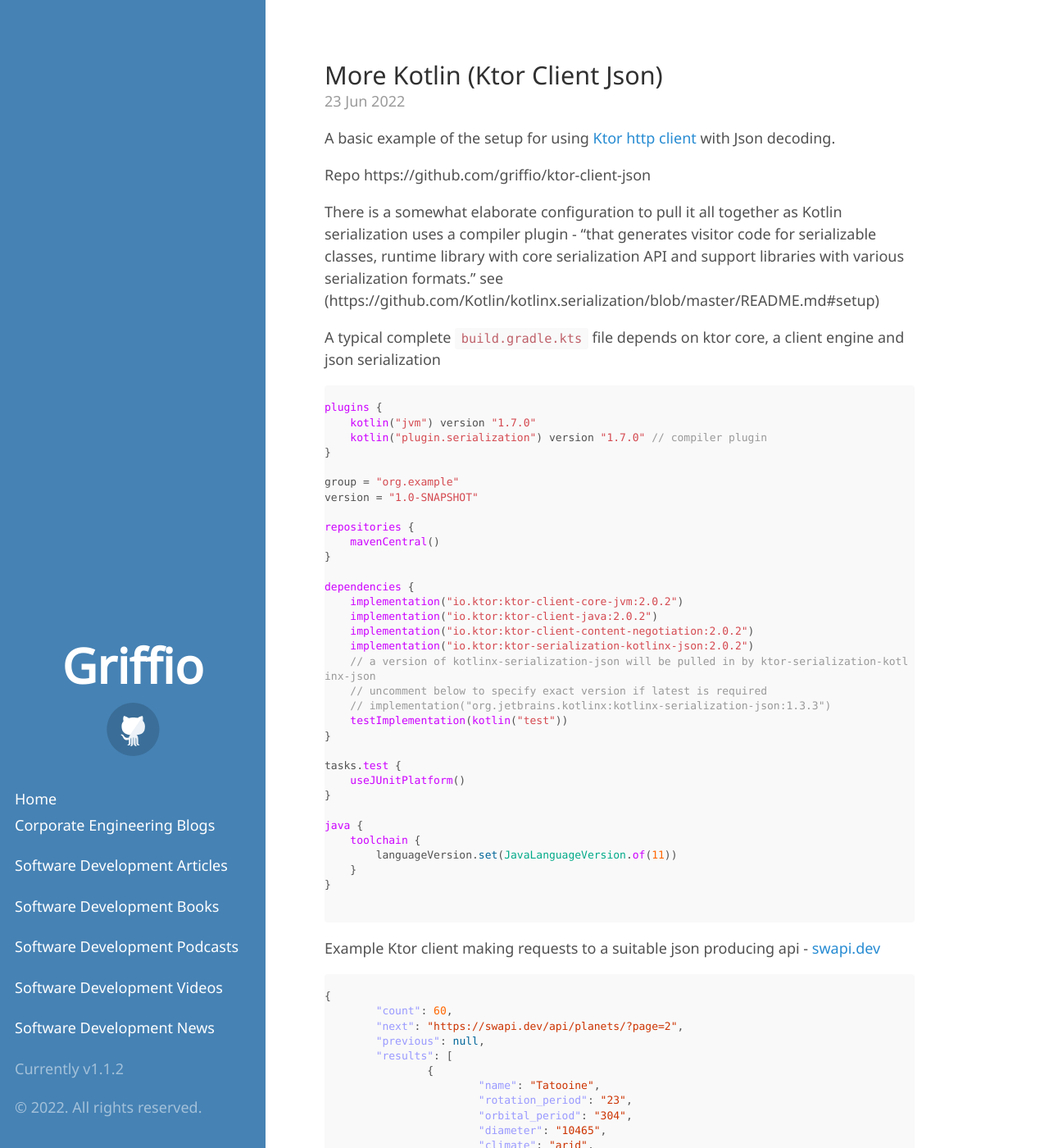
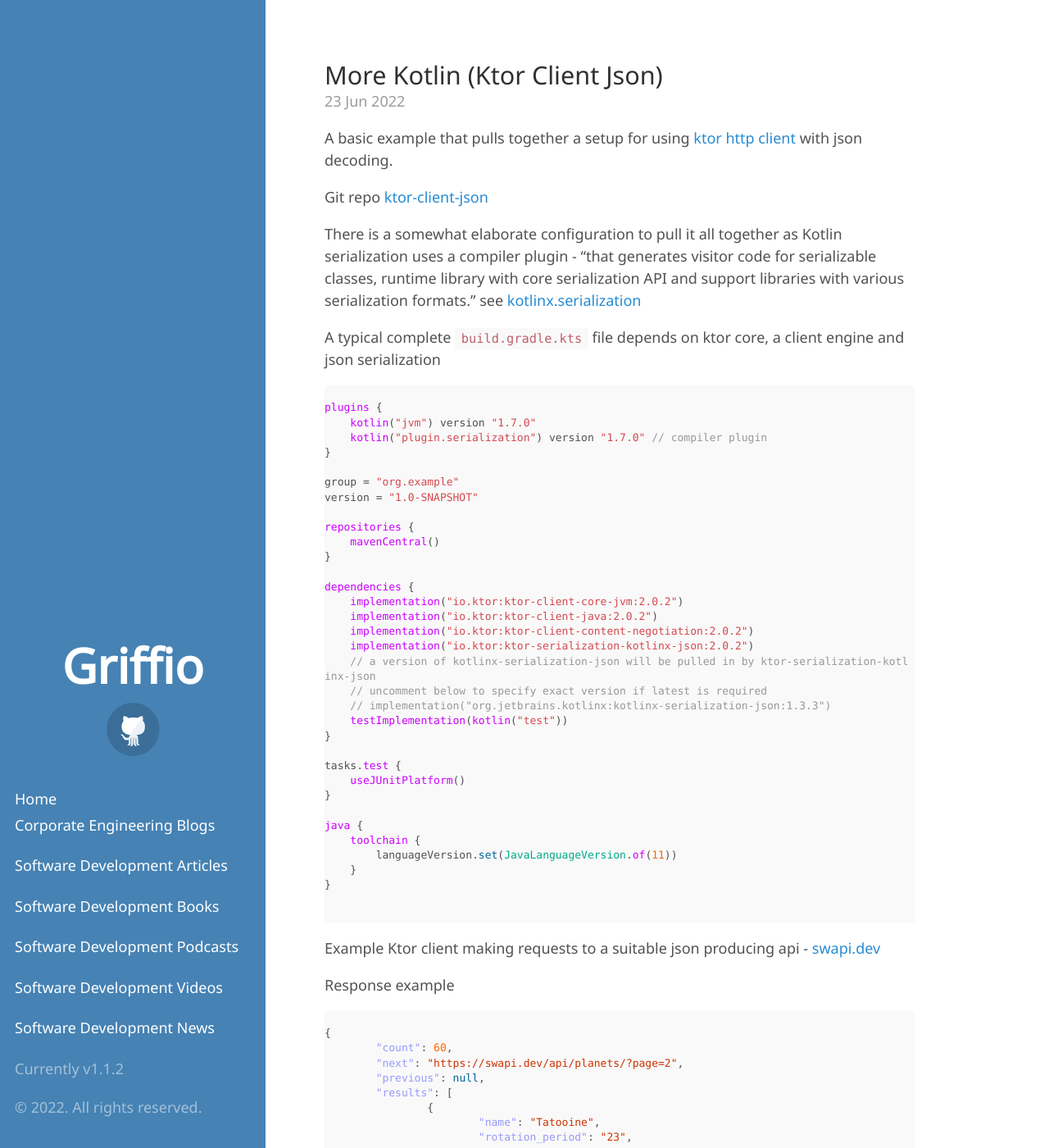
Before and after one commit to griffio/griffio.github.io, a Jekyll site: the page built from _posts/2022-06-23-More-Kotlin-Ktor-Client.md, in a window 1280 px wide and 1400 px high. Shown: the whole window at 82% size. Built offline with Jekyll 4.4.1, drawn with Linux system fonts in a browser that asks for light colours; some web fonts are replaced; some of the changed text lies outside the part shown.

Commit message:
Update 2022-06-23-More-Kotlin-Ktor-Client.md

````diff
--- a/_posts/2022-06-23-More-Kotlin-Ktor-Client.md
+++ b/_posts/2022-06-23-More-Kotlin-Ktor-Client.md
@@ -7,11 +7,11 @@
 summary: kotlin Ktor Client Json
 ---
 
-A basic example of the setup for using [Ktor http client](https://ktor.io/docs/getting-started-ktor-client.html) with Json decoding.
+A basic example that pulls together a setup for using [ktor http client](https://ktor.io/docs/getting-started-ktor-client.html) with json decoding.
 
-Repo https://github.com/griffio/ktor-client-json
+Git repo [ktor-client-json](https://github.com/griffio/ktor-client-json)
 
-There is a somewhat elaborate configuration to pull it all together as Kotlin serialization uses a compiler plugin - "that generates visitor code for serializable classes, runtime library with core serialization API and support libraries with various serialization formats." see (https://github.com/Kotlin/kotlinx.serialization/blob/master/README.md#setup)
+There is a somewhat elaborate configuration to pull it all together as Kotlin serialization uses a compiler plugin - "that generates visitor code for serializable classes, runtime library with core serialization API and support libraries with various serialization formats." see [kotlinx.serialization](https://github.com/Kotlin/kotlinx.serialization/blob/master/README.md#setup)
 
 A typical complete `build.gradle.kts` file depends on ktor core, a client engine and json serialization
 
@@ -55,6 +55,8 @@
 
 Example Ktor client making requests to a suitable json producing api - [swapi.dev](https://swapi.dev/)
 
+Response example
+
 ``` json
 
 {
````
Also changed, not shown: other parts of _posts/2022-06-23-More-Kotlin-Ktor-Client.md (+2 -2 lines).
